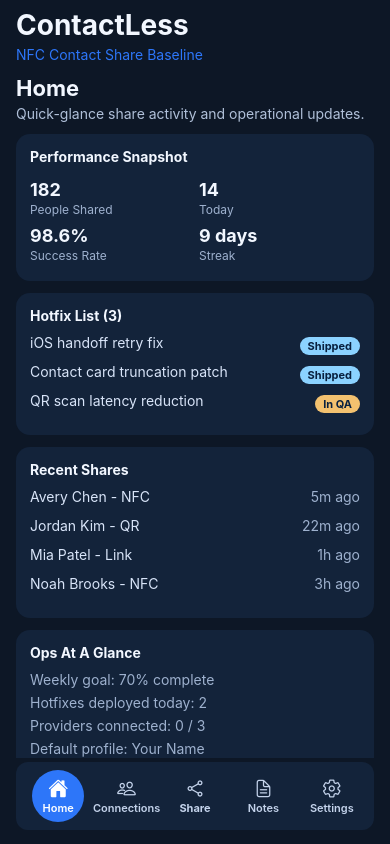
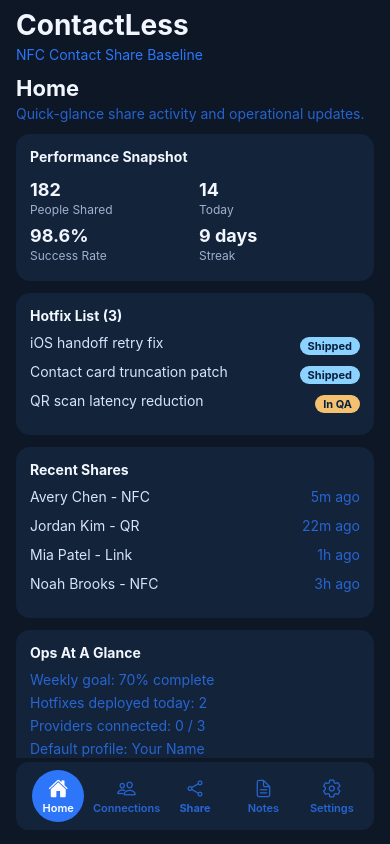
Before and after one commit to ShadowHexYT/ContactLess, a React Native app: screen / in a window 390 px wide. Built offline with nearby package versions, Linux system fonts and the light colour scheme.

Commit message:
updated themes to fully match the color. including box backgrounds

```diff
--- a/App.js
+++ b/App.js
@@ -302,12 +302,13 @@ export default function App() {
           accounts={accounts}
           connectedCount={connectedCount}
           onToggleAccount={toggleAccount}
+          theme={activeTheme}
         />
       );
     }
 
     if (activeScreen === 'notes') {
-      return <NotesScreen notes={notes} onChangeNotes={setNotes} />;
+      return <NotesScreen notes={notes} onChangeNotes={setNotes} theme={activeTheme} />;
     }
 
     if (activeScreen === 'share') {
--- a/src/components/BottomNav.js
+++ b/src/components/BottomNav.js
@@ -5,6 +5,7 @@ import { Animated, Easing, StyleSheet, Text, TouchableOpacity, View } from 'reac
 const NAV_INSET = 8;
 
 export default function BottomNav({ activeScreen, onChange, theme }) {
+  const inactiveColor = `${(theme?.accent ?? '#c4d3eb')}CC`;
   const tabs = [
     { key: 'home', label: 'Home', icon: 'home-outline', activeIcon: 'home' },
     {
@@ -49,12 +50,13 @@ export default function BottomNav({ activeScreen, onChange, theme }) {
       <Ionicons
         name={activeScreen === key ? activeIcon : icon}
         size={20}
-        color={activeScreen === key ? '#ffffff' : '#c4d3eb'}
+        color={activeScreen === key ? '#ffffff' : inactiveColor}
         style={styles.navButtonIcon}
       />
       <Text
         style={[
           styles.navButtonText,
+          { color: activeScreen === key ? '#ffffff' : inactiveColor },
           activeScreen === key && styles.navButtonTextActive,
           key === 'share' && styles.shareText,
         ]}
--- a/src/screens/ConnectionsScreen.js
+++ b/src/screens/ConnectionsScreen.js
@@ -1,15 +1,17 @@
 import React from 'react';
 import { StyleSheet, Switch, Text, View } from 'react-native';
 
-export default function ConnectionsScreen({ accounts, connectedCount, onToggleAccount }) {
+export default function ConnectionsScreen({ accounts, connectedCount, onToggleAccount, theme }) {
+  const descriptionColor = `${(theme?.accent ?? '#9eb1ce')}CC`;
+
   return (
     <View>
       <Text style={styles.screenTitle}>Account Connections</Text>
-      <Text style={styles.screenSubtitle}>
+      <Text style={[styles.screenSubtitle, { color: descriptionColor }]}>
         Link contact providers now. Actual auth can be implemented next.
       </Text>
 
-      <View style={styles.card}>
+      <View style={[styles.card, { backgroundColor: theme?.card ?? '#13233a' }]}>
         <Text style={styles.cardLabel}>Connected: {connectedCount}/{accounts.length}</Text>
         {accounts.map((item) => (
           <View key={item.id} style={styles.rowBetween}>
--- a/src/screens/HomeScreen.js
+++ b/src/screens/HomeScreen.js
@@ -2,6 +2,7 @@ import React from 'react';
 import { StyleSheet, Text, View } from 'react-native';
 
 export default function HomeScreen({ displayName, username, email, phone, stats, theme }) {
+  const descriptionColor = `${(theme?.accent ?? '#9eb1ce')}CC`;
   const kpis = [
     { id: 'people', label: 'People Shared', value: `${stats.totalPeopleShared}` },
     { id: 'today', label: 'Today', value: `${stats.todayShares}` },
@@ -12,7 +13,9 @@ export default function HomeScreen({ displayName, username, email, phone, stats,
   return (
     <View>
       <Text style={styles.screenTitle}>Home</Text>
-      <Text style={styles.screenSubtitle}>Quick-glance share activity and operational updates.</Text>
+      <Text style={[styles.screenSubtitle, { color: descriptionColor }]}>
+        Quick-glance share activity and operational updates.
+      </Text>
 
       <View style={[styles.card, { backgroundColor: theme?.card ?? '#13233a' }]}>
         <Text style={styles.cardLabel}>Performance Snapshot</Text>
@@ -45,22 +48,26 @@ export default function HomeScreen({ displayName, username, email, phone, stats,
             <Text style={styles.previewLine}>
               {item.name} - {item.method}
             </Text>
-            <Text style={styles.cardMuted}>{item.timeAgo}</Text>
+            <Text style={[styles.cardMuted, { color: descriptionColor }]}>{item.timeAgo}</Text>
           </View>
         ))}
       </View>
 
       <View style={[styles.card, { backgroundColor: theme?.card ?? '#13233a' }]}>
         <Text style={styles.cardLabel}>Ops At A Glance</Text>
-        <Text style={styles.cardMuted}>Weekly goal: {stats.weeklyGoalPercent}% complete</Text>
-        <Text style={styles.cardMuted}>Hotfixes deployed today: {stats.deployedToday}</Text>
-        <Text style={styles.cardMuted}>
+        <Text style={[styles.cardMuted, { color: descriptionColor }]}>
+          Weekly goal: {stats.weeklyGoalPercent}% complete
+        </Text>
+        <Text style={[styles.cardMuted, { color: descriptionColor }]}>
+          Hotfixes deployed today: {stats.deployedToday}
+        </Text>
+        <Text style={[styles.cardMuted, { color: descriptionColor }]}>
           Providers connected: {stats.connectedProviders} / 3
         </Text>
-        <Text style={styles.cardMuted}>Default profile: {displayName}</Text>
-        <Text style={styles.cardMuted}>Username: {username}</Text>
-        <Text style={styles.cardMuted}>{email}</Text>
-        <Text style={styles.cardMuted}>{phone}</Text>
+        <Text style={[styles.cardMuted, { color: descriptionColor }]}>Default profile: {displayName}</Text>
+        <Text style={[styles.cardMuted, { color: descriptionColor }]}>Username: {username}</Text>
+        <Text style={[styles.cardMuted, { color: descriptionColor }]}>{email}</Text>
+        <Text style={[styles.cardMuted, { color: descriptionColor }]}>{phone}</Text>
       </View>
     </View>
   );
--- a/src/screens/NotesScreen.js
+++ b/src/screens/NotesScreen.js
@@ -2,12 +2,15 @@ import React, { useMemo, useState } from 'react';
 import { Ionicons } from '@expo/vector-icons';
 import { Alert, Modal, Pressable, Share, StyleSheet, Text, TextInput, View } from 'react-native';
 
-export default function NotesScreen({ notes, onChangeNotes }) {
+export default function NotesScreen({ notes, onChangeNotes, theme }) {
   const [query, setQuery] = useState('');
   const [activeNoteId, setActiveNoteId] = useState(null);
   const [pendingDeleteNoteId, setPendingDeleteNoteId] = useState(null);
   const [deleteArmedNoteId, setDeleteArmedNoteId] = useState(null);
   const notePreviewMaxLength = 31;
+  const accentColor = theme?.accent ?? '#2d76f9';
+  const descriptionColor = `${accentColor}CC`;
+  const accentBorder = `${accentColor}99`;
 
   const filteredNotes = useMemo(() => {
     const cleanQuery = query.trim().toLowerCase();
@@ -109,9 +112,12 @@ export default function NotesScreen({ notes, onChangeNotes }) {
   const confirmDeleteModal = (
     <Modal visible={Boolean(pendingDeleteNote)} transparent animationType="fade">
       <Pressable style={styles.modalBackdrop} onPress={cancelDeleteNote}>
-        <Pressable style={styles.modalCard} onPress={() => {}}>
+        <Pressable
+          style={[styles.modalCard, { backgroundColor: theme?.card ?? '#13233a', borderColor: accentBorder }]}
+          onPress={() => {}}
+        >
           <Text style={styles.modalTitle}>Delete Note</Text>
-          <Text style={styles.screenSubtitle}>
+          <Text style={[styles.screenSubtitle, { color: descriptionColor }]}>
             Are you sure you want to delete this note? It will be lost forever.
           </Text>
           <Text style={styles.confirmNoteName}>
@@ -119,7 +125,7 @@ export default function NotesScreen({ notes, onChangeNotes }) {
           </Text>
 
           <View style={styles.confirmActions}>
-            <Pressable style={styles.backButton} onPress={cancelDeleteNote}>
+            <Pressable style={[styles.backButton, { borderColor: accentBorder }]} onPress={cancelDeleteNote}>
               <Text style={styles.backButtonText}>Cancel</Text>
             </Pressable>
             <Pressable style={styles.confirmDeleteButton} onPress={confirmDeleteNote}>
@@ -136,11 +142,11 @@ export default function NotesScreen({ notes, onChangeNotes }) {
       <>
       <View>
         <View style={styles.detailTopRow}>
-          <Pressable style={styles.backButton} onPress={() => setActiveNoteId(null)}>
+          <Pressable style={[styles.backButton, { borderColor: accentBorder }]} onPress={() => setActiveNoteId(null)}>
             <Text style={styles.backButtonText}>←</Text>
           </Pressable>
           <Pressable
-            style={[styles.removeButton, styles.detailRemoveButton]}
+            style={[styles.removeButton, styles.detailRemoveButton, { borderColor: accentBorder }]}
             onPress={() => requestDeleteNote(activeNote.id)}
           >
             <Text style={styles.detailRemoveButtonText}>Delete</Text>
@@ -148,7 +154,7 @@ export default function NotesScreen({ notes, onChangeNotes }) {
         </View>
 
         <TextInput
-          style={[styles.input, styles.titleInput]}
+          style={[styles.input, styles.titleInput, { backgroundColor: theme?.card ?? '#13233a', borderColor: accentBorder }]}
           value={activeNote.title}
           onChangeText={(text) => handleChangeNote(activeNote.id, 'title', text)}
           placeholder="Title"
@@ -156,7 +162,7 @@ export default function NotesScreen({ notes, onChangeNotes }) {
         />
 
         <TextInput
-          style={[styles.input, styles.noteBodyInput]}
+          style={[styles.input, styles.noteBodyInput, { backgroundColor: theme?.card ?? '#13233a', borderColor: accentBorder }]}
           value={activeNote.body}
           onChangeText={(text) => handleChangeNote(activeNote.id, 'body', text)}
           placeholder="Type note details..."
@@ -165,9 +171,11 @@ export default function NotesScreen({ notes, onChangeNotes }) {
         />
 
         <View style={styles.visibilityRow}>
-          <Text style={styles.visibilityLabel}>Hide note content on notes screen</Text>
+          <Text style={[styles.visibilityLabel, { color: descriptionColor }]}>
+            Hide note content on notes screen
+          </Text>
           <Pressable
-            style={styles.visibilityToggle}
+            style={[styles.visibilityToggle, { borderColor: accentBorder }]}
             onPress={() =>
               handleChangeNote(activeNote.id, 'isHidden', !Boolean(activeNote.isHidden))
             }
@@ -175,12 +183,12 @@ export default function NotesScreen({ notes, onChangeNotes }) {
             <Ionicons
               name={activeNote.isHidden ? 'eye-off-outline' : 'eye-outline'}
               size={22}
-              color="#b8c9e2"
+              color={descriptionColor}
             />
           </Pressable>
         </View>
 
-        <Pressable style={styles.saveButton} onPress={() => setActiveNoteId(null)}>
+        <Pressable style={[styles.saveButton, { backgroundColor: accentColor }]} onPress={() => setActiveNoteId(null)}>
           <Text style={styles.saveButtonText}>Save</Text>
         </Pressable>
       </View>
@@ -193,13 +201,13 @@ export default function NotesScreen({ notes, onChangeNotes }) {
     <>
     <Pressable style={styles.screenWrap} onPress={() => setDeleteArmedNoteId(null)}>
       <Text style={styles.screenTitle}>Notes</Text>
-      <Text style={styles.screenSubtitle}>
+      <Text style={[styles.screenSubtitle, { color: descriptionColor }]}>
         Tap a note to open it. Content shows by default unless hidden in note settings.
       </Text>
 
       <View style={styles.searchWrap}>
         <TextInput
-          style={styles.searchInput}
+          style={[styles.searchInput, { backgroundColor: theme?.card ?? '#13233a', borderColor: accentBorder }]}
           value={query}
           onChangeText={setQuery}
           placeholder="Search all notes"
@@ -213,7 +221,7 @@ export default function NotesScreen({ notes, onChangeNotes }) {
         <Text style={styles.cardLabel}>Personal Notes ({notes.length})</Text>
         <View style={styles.actionButtons}>
           <Pressable
-            style={styles.exportButton}
+            style={[styles.exportButton, { borderColor: accentBorder }]}
             onPress={(event) => {
               event.stopPropagation();
               if (deleteArmedNoteId !== null) {
@@ -222,10 +230,10 @@ export default function NotesScreen({ notes, onChangeNotes }) {
               handleExportNotes();
             }}
           >
-            <Text style={styles.exportButtonText}>Export</Text>
+            <Text style={[styles.exportButtonText, { color: descriptionColor }]}>Export</Text>
           </Pressable>
           <Pressable
-            style={styles.addButton}
+            style={[styles.addButton, { backgroundColor: accentColor }]}
             onPress={(event) => {
               event.stopPropagation();
               if (deleteArmedNoteId !== null) {
@@ -244,7 +252,7 @@ export default function NotesScreen({ notes, onChangeNotes }) {
         {filteredNotes.map((note) => (
           <Pressable
             key={note.id}
-            style={styles.card}
+            style={[styles.card, { backgroundColor: theme?.card ?? '#13233a' }]}
             onLongPress={() => setDeleteArmedNoteId(note.id)}
             delayLongPress={260}
             onPress={(event) => {
@@ -262,7 +270,7 @@ export default function NotesScreen({ notes, onChangeNotes }) {
               </Text>
               {deleteArmedNoteId !== null ? (
                 <Pressable
-                  style={styles.removeButton}
+                  style={[styles.removeButton, { borderColor: accentBorder }]}
                   onPress={(event) => {
                     event.stopPropagation();
                     requestDeleteNote(note.id);
@@ -290,7 +298,7 @@ export default function NotesScreen({ notes, onChangeNotes }) {
       </View>
 
       {filteredNotes.length === 0 && (
-        <Text style={styles.emptyState}>You have no notes, add some!</Text>
+        <Text style={[styles.emptyState, { color: descriptionColor }]}>You have no notes, add some!</Text>
       )}
     </Pressable>
     {confirmDeleteModal}
@@ -457,7 +465,7 @@ const styles = StyleSheet.create({
     paddingVertical: 7,
   },
   backButtonText: {
-    color: '#b8c9e2',
+    color: '#d9e3f0',
     fontSize: 13,
     fontWeight: '600',
   },
@@ -477,12 +485,12 @@ const styles = StyleSheet.create({
     paddingVertical: 7,
   },
   detailRemoveButtonText: {
-    color: '#b8c9e2',
+    color: '#d9e3f0',
     fontSize: 13,
     fontWeight: '600',
   },
   cardRemoveButtonText: {
-    color: '#b8c9e2',
+    color: '#d9e3f0',
     fontSize: 13,
     fontWeight: '700',
   },
--- a/src/screens/SettingsScreen.js
+++ b/src/screens/SettingsScreen.js
@@ -22,6 +22,10 @@ export default function SettingsScreen({
   theme,
 }) {
   const initials = displayName?.trim()?.slice(0, 1)?.toUpperCase() || '?';
+  const accentColor = theme?.accent ?? '#2d76f9';
+  const descriptionColor = `${accentColor}CC`;
+  const accentBorder = `${accentColor}99`;
+  const fieldBackground = theme?.background ?? '#0d1726';
   const [isThemeMenuOpen, setIsThemeMenuOpen] = useState(false);
   const [isPhotoMenuOpen, setIsPhotoMenuOpen] = useState(false);
   const [photoDraft, setPhotoDraft] = useState(profileImageUri);
@@ -64,21 +68,21 @@ export default function SettingsScreen({
   return (
     <View>
       <Text style={styles.screenTitle}>Settings</Text>
-      <Text style={styles.screenSubtitle}>
+      <Text style={[styles.screenSubtitle, { color: descriptionColor }]}>
         Configure profile fields, theme, and share card appearance.
       </Text>
 
       <View style={[styles.card, { backgroundColor: theme?.card ?? '#13233a' }]}>
         <Text style={styles.cardLabel}>Contact Information</Text>
         <TextInput
-          style={styles.input}
+          style={[styles.input, { backgroundColor: fieldBackground, borderColor: accentBorder }]}
           value={displayName}
           onChangeText={onChangeDisplayName}
           placeholder="Display name"
           placeholderTextColor="#6d7888"
         />
         <TextInput
-          style={styles.input}
+          style={[styles.input, { backgroundColor: fieldBackground, borderColor: accentBorder }]}
           value={username}
           onChangeText={onChangeUsername}
           placeholder="@username"
@@ -87,7 +91,7 @@ export default function SettingsScreen({
           autoCorrect={false}
         />
         <TextInput
-          style={styles.input}
+          style={[styles.input, { backgroundColor: fieldBackground, borderColor: accentBorder }]}
           value={email}
           onChangeText={onChangeEmail}
           keyboardType="email-address"
@@ -96,7 +100,7 @@ export default function SettingsScreen({
           placeholderTextColor="#6d7888"
         />
         <TextInput
-          style={styles.input}
+          style={[styles.input, { backgroundColor: fieldBackground, borderColor: accentBorder }]}
           value={phone}
           onChangeText={onChangePhone}
           keyboardType="phone-pad"
@@ -122,16 +126,20 @@ export default function SettingsScreen({
                 <Text style={styles.avatarFallbackText}>{initials}</Text>
               </View>
             )}
-            <View style={styles.plusBadge}>
+            <View style={[styles.plusBadge, { backgroundColor: accentColor, borderColor: accentBorder }]}>
               <Text style={styles.plusBadgeText}>+</Text>
             </View>
           </Pressable>
-          <Text style={styles.cardMuted}>
+          <Text style={[styles.cardMuted, { color: descriptionColor }]}>
             This message appears with your name and image when sharing.
           </Text>
         </View>
         <TextInput
-          style={[styles.input, styles.messageInput]}
+          style={[
+            styles.input,
+            styles.messageInput,
+            { backgroundColor: fieldBackground, borderColor: accentBorder },
+          ]}
           value={shareDescription}
           onChangeText={onChangeShareDescription}
           placeholder="Write a short message for your share card..."
@@ -142,9 +150,12 @@ export default function SettingsScreen({
 
       <View style={[styles.card, { backgroundColor: theme?.card ?? '#13233a' }]}>
         <Text style={styles.cardLabel}>Theme Colors</Text>
-        <Pressable style={styles.dropdownButton} onPress={() => setIsThemeMenuOpen(true)}>
+        <Pressable
+          style={[styles.dropdownButton, { backgroundColor: fieldBackground, borderColor: accentBorder }]}
+          onPress={() => setIsThemeMenuOpen(true)}
+        >
           <Text style={styles.dropdownButtonText}>{activeThemeLabel}</Text>
-          <Text style={styles.dropdownChevron}>▼</Text>
+          <Text style={[styles.dropdownChevron, { color: descriptionColor }]}>▼</Text>
         </Pressable>
       </View>
 
@@ -153,14 +164,17 @@ export default function SettingsScreen({
           <Text style={styles.rowLabel}>Enable NFC Sharing</Text>
           <Switch value={isNfcEnabled} onValueChange={onToggleNfc} />
         </View>
-        <Text style={styles.cardMuted}>
+        <Text style={[styles.cardMuted, { color: descriptionColor }]}>
           Placeholder toggle only. NFC permissions/session setup will be added in the next phase.
         </Text>
       </View>
 
       <Modal visible={isThemeMenuOpen} transparent animationType="fade">
         <Pressable style={styles.modalBackdrop} onPress={() => setIsThemeMenuOpen(false)}>
-          <Pressable style={styles.modalCard} onPress={() => {}}>
+          <Pressable
+            style={[styles.modalCard, { backgroundColor: theme?.card ?? '#13233a', borderColor: accentBorder }]}
+            onPress={() => {}}
+          >
             <Text style={styles.modalTitle}>Select Theme</Text>
             {themePresets.map((preset) => (
               <Pressable
@@ -173,7 +187,9 @@ export default function SettingsScreen({
               >
                 <View style={[styles.themeDot, { backgroundColor: preset.accent }]} />
                 <Text style={styles.themeOptionText}>{preset.label}</Text>
-                {preset.id === themeId ? <Text style={styles.themeSelected}>Selected</Text> : null}
+                {preset.id === themeId ? (
+                  <Text style={[styles.themeSelected, { color: descriptionColor }]}>Selected</Text>
+                ) : null}
               </Pressable>
             ))}
           </Pressable>
@@ -182,10 +198,13 @@ export default function SettingsScreen({
 
       <Modal visible={isPhotoMenuOpen} transparent animationType="fade">
         <Pressable style={styles.modalBackdrop} onPress={() => setIsPhotoMenuOpen(false)}>
-          <Pressable style={styles.modalCard} onPress={() => {}}>
+          <Pressable
+            style={[styles.modalCard, { backgroundColor: theme?.card ?? '#13233a', borderColor: accentBorder }]}
+            onPress={() => {}}
+          >
             <Text style={styles.modalTitle}>Change Photo</Text>
             <TextInput
-              style={styles.input}
+              style={[styles.input, { backgroundColor: fieldBackground, borderColor: accentBorder }]}
               value={photoDraft}
               onChangeText={setPhotoDraft}
               placeholder="Paste image URL (https://...)"
@@ -193,7 +212,7 @@ export default function SettingsScreen({
               autoCapitalize="none"
               autoCorrect={false}
             />
-            <Pressable style={styles.libraryButton} onPress={pickFromLibrary}>
+            <Pressable style={[styles.libraryButton, { borderColor: accentBorder }]} onPress={pickFromLibrary}>
               <Text style={styles.libraryButtonText}>Upload From Library</Text>
             </Pressable>
             <View style={styles.photoActions}>
@@ -214,7 +233,7 @@ export default function SettingsScreen({
                 <Text style={styles.actionButtonText}>Cancel</Text>
               </Pressable>
               <Pressable
-                style={[styles.actionButton, styles.saveButton]}
+                style={[styles.actionButton, styles.saveButton, { backgroundColor: accentColor }]}
                 onPress={() => {
                   onChangeProfileImageUri(photoDraft.trim());
                   setIsPhotoMenuOpen(false);
--- a/src/screens/ShareScreen.js
+++ b/src/screens/ShareScreen.js
@@ -13,11 +13,12 @@ export default function ShareScreen({
 }) {
   const initials = displayName?.trim()?.slice(0, 1)?.toUpperCase() || '?';
   const cleanUsername = username?.trim();
+  const descriptionColor = `${(theme?.accent ?? '#9eb1ce')}CC`;
 
   return (
     <View>
       <Text style={styles.screenTitle}>Share</Text>
-      <Text style={styles.screenSubtitle}>
+      <Text style={[styles.screenSubtitle, { color: descriptionColor }]}>
         Choose how you want to share your contact card right now.
       </Text>
 
@@ -33,7 +34,7 @@ export default function ShareScreen({
           )}
           <View>
             <Text style={styles.previewLine}>{displayName}</Text>
-            {cleanUsername ? <Text style={styles.handleLine}>{cleanUsername}</Text> : null}
+            {cleanUsername ? <Text style={[styles.handleLine, { color: descriptionColor }]}>{cleanUsername}</Text> : null}
           </View>
         </View>
         {shareDescription?.trim() ? (
@@ -45,9 +46,11 @@ export default function ShareScreen({
 
       <View style={[styles.card, { backgroundColor: theme?.card ?? '#13233a' }]}>
         <Text style={styles.cardLabel}>Share Methods</Text>
-        <Text style={styles.cardMuted}>NFC: {isNfcEnabled ? 'Enabled' : 'Disabled'}</Text>
-        <Text style={styles.cardMuted}>QR: Ready</Text>
-        <Text style={styles.cardMuted}>Link: Ready</Text>
+        <Text style={[styles.cardMuted, { color: descriptionColor }]}>
+          NFC: {isNfcEnabled ? 'Enabled' : 'Disabled'}
+        </Text>
+        <Text style={[styles.cardMuted, { color: descriptionColor }]}>QR: Ready</Text>
+        <Text style={[styles.cardMuted, { color: descriptionColor }]}>Link: Ready</Text>
       </View>
     </View>
   );
```
